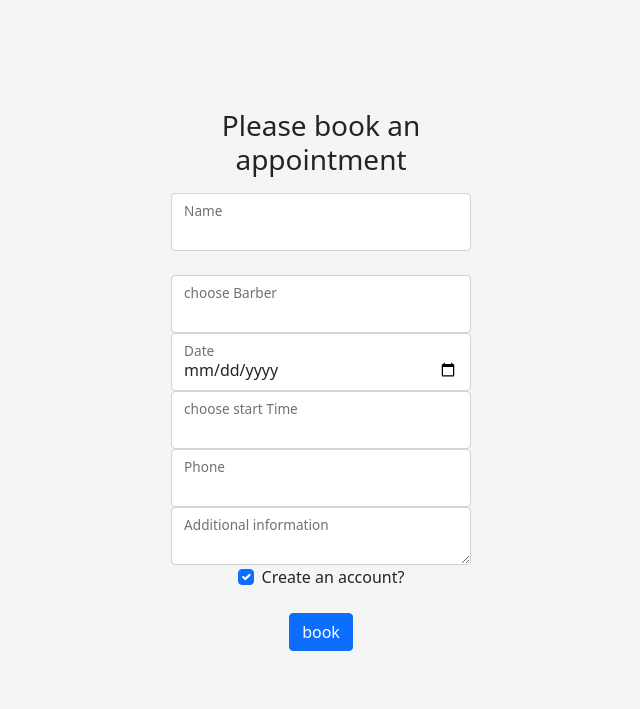
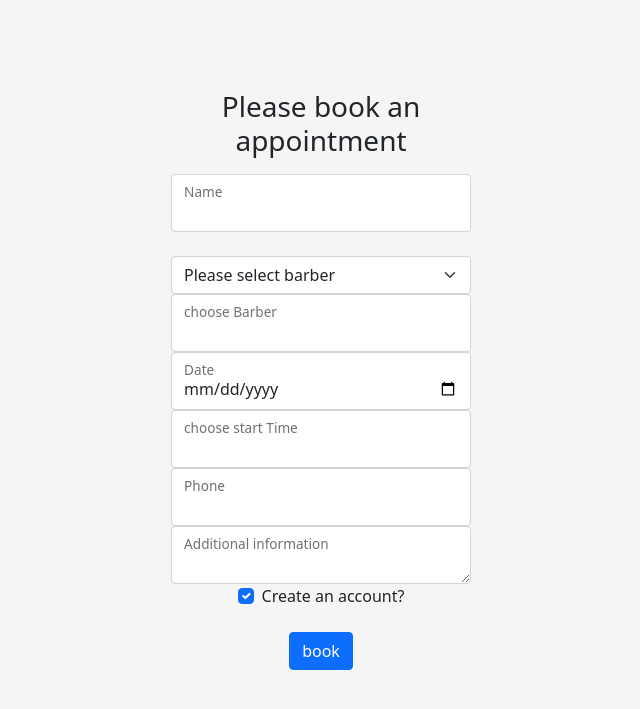
Before and after one commit to noureimesh/Barbershop, a Django app: page / in a window 1280 px wide. Shown: the top 709 px of the page, without its empty margins (319-959 px from the left). Run offline with Django 4.2, Linux system fonts and the light colour scheme; some libraries are stand-ins or nearby versions.

Commit message:
add select item

```diff
--- a/Barbershop/templates/appointmentForm.html
+++ b/Barbershop/templates/appointmentForm.html
@@ -22,6 +22,13 @@
           </div>
           </div>
         </div>
+
+        <select class="form-select" aria-label="Default select example">
+          <option selected>Please select barber</option>
+          <option value="1">One</option>
+          <option value="2">Two</option>
+          <option value="3">Three</option>
+        </select>
 
         <!-- Text input -->
         <div class="form-floating">
```
